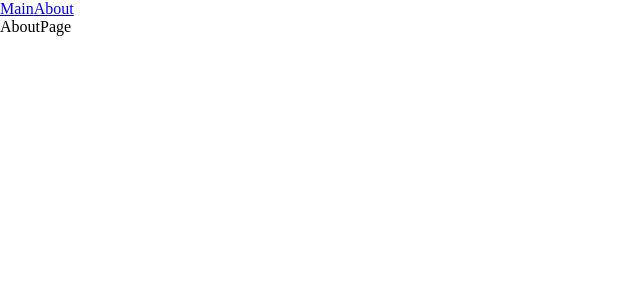
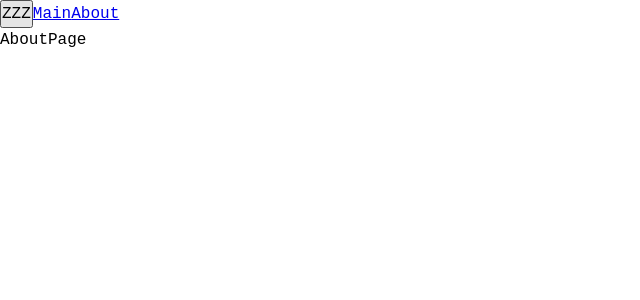
Before and after one commit to 233gme/production_on_react, a React app: page /about in a window 1280 px wide. Shown: the top 300 px of the page, without its empty margins (0-640 px from the left). Built offline with nearby package versions, Linux system fonts and the light colour scheme.

Commit message:
7. Organization of styles. Adding themes

```diff
--- a/src/App.tsx
+++ b/src/App.tsx
@@ -1,13 +1,18 @@
 import { Suspense } from "react";
 import { Routes, Route, Link } from "react-router-dom";
-import "./index.scss";
+
+import "./styles/index.scss";
 
 import MainPage from "./pages/Main";
 import AboutPage from "./pages/About";
+import { useTheme } from "./theme/ToggleTheme";
 
 function App() {
+  const { theme, toggleTheme } = useTheme();
+
   return (
-    <div>
+    <div className={`app ${theme}`}>
+      <button onClick={toggleTheme}>ZZZ</button>
       <Link to={"/"}>Main</Link>
       <Link to={"/about"}>About</Link>
       <Suspense fallback={<div>Loading...</div>}>
--- a/src/index.scss
+++ /dev/null
@@ -1,5 +0,0 @@
-* {
-  margin: 0;
-  padding: 0;
-  box-sizing: border-box;
-}
--- a/src/index.tsx
+++ b/src/index.tsx
@@ -2,10 +2,13 @@
 import { BrowserRouter } from "react-router-dom";
 
 import App from "./App";
+import ThemeProvider from "./theme/ThemeProvider";
 
 render(
   <BrowserRouter>
-    <App />
+    <ThemeProvider>
+      <App />
+    </ThemeProvider>
   </BrowserRouter>,
   document.getElementById("root")
 );
--- /dev/null
+++ b/src/styles/index.scss
@@ -0,0 +1,13 @@
+@import "./reset.scss";
+@import "./variables/global.scss";
+@import "./themes/dark.scss";
+@import "./themes/light.scss";
+
+.app {
+  font: var(--font-m);
+
+  background: var(--bg-color);
+  color: var(--primary-color);
+
+  min-height: 100vh;
+}
--- /dev/null
+++ b/src/styles/reset.scss
@@ -0,0 +1,13 @@
+* {
+  margin: 0;
+  padding: 0;
+  box-sizing: border-box;
+}
+
+input,
+button,
+textarea,
+select {
+  margin: 0;
+  font: inherit;
+}
--- /dev/null
+++ b/src/styles/themes/dark.scss
@@ -0,0 +1,6 @@
+.app.dark {
+  --bg-color: #000;
+
+  --primary-color: #fff;
+  --secondary-color: #9f9f9f;
+}
--- /dev/null
+++ b/src/styles/themes/light.scss
@@ -0,0 +1,6 @@
+.app.light {
+  --bg-color: #fff;
+
+  --primary-color: #000;
+  --secondary-color: #2b2b2b;
+}
--- /dev/null
+++ b/src/styles/variables/global.scss
@@ -0,0 +1,11 @@
+:root {
+  --font-family-main: "Courier New", Serif, "Times New Roman";
+
+  --font-size-m: 16px;
+  --font-line-m: 24px;
+  --font-m: var(--font-size-m) / var(--font-line-m) var(--font-family-main);
+
+  --font-size-l: 24px;
+  --font-line-l: 32px;
+  --font-l: var(--font-size-l) / var(--font-line-l) var(--font-family-main);
+}
--- /dev/null
+++ b/src/theme/ThemeContext.ts
@@ -0,0 +1,15 @@
+import { createContext } from "react";
+
+export enum Theme {
+  LIGHT = "light",
+  DARK = "dark",
+}
+
+export interface ThemeContextProps {
+  theme?: Theme;
+  setTheme?: (theme: Theme) => void;
+}
+
+export const ThemeContext = createContext<ThemeContextProps>({})
+
+export const LOCAL_STORAGE_THEME_KEY = 'theme';
--- /dev/null
+++ b/src/theme/ThemeProvider.tsx
@@ -0,0 +1,25 @@
+import { FC, useMemo, useState } from "react";
+import { ThemeContext, Theme, LOCAL_STORAGE_THEME_KEY } from "./ThemeContext";
+
+const defaultTheme =
+  (localStorage.getItem(LOCAL_STORAGE_THEME_KEY) as Theme) || Theme.LIGHT;
+
+const ThemeProvider: FC = ({ children }) => {
+  const [theme, setTheme] = useState<Theme>(defaultTheme);
+
+  const defaultProps = useMemo(
+    () => ({
+      theme,
+      setTheme,
+    }),
+    [theme]
+  );
+
+  return (
+    <ThemeContext.Provider value={defaultProps}>
+      {children}
+    </ThemeContext.Provider>
+  );
+};
+
+export default ThemeProvider;
--- /dev/null
+++ b/src/theme/ToggleTheme.ts
@@ -0,0 +1,19 @@
+import { useContext } from "react";
+import { Theme, ThemeContext, LOCAL_STORAGE_THEME_KEY } from "./ThemeContext";
+
+interface UseThemeResult {
+  toggleTheme: () => void;
+  theme: Theme;
+}
+
+export function useTheme(): UseThemeResult {
+  const { theme, setTheme } = useContext(ThemeContext);
+
+  const toggleTheme = () => {
+    const newTheme = theme === Theme.LIGHT ? Theme.DARK : Theme.LIGHT;
+    setTheme(newTheme);
+    localStorage.setItem(LOCAL_STORAGE_THEME_KEY, newTheme);
+  };
+
+  return {theme, toggleTheme}
+}
```
